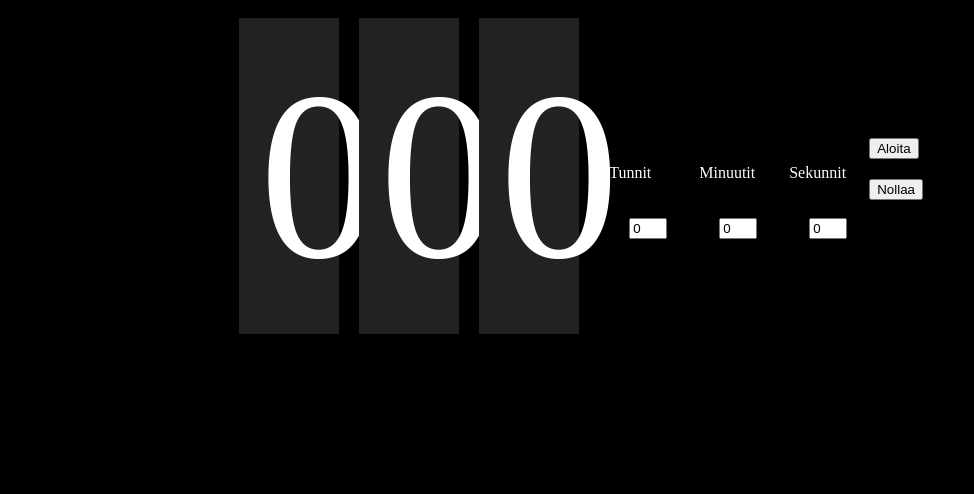
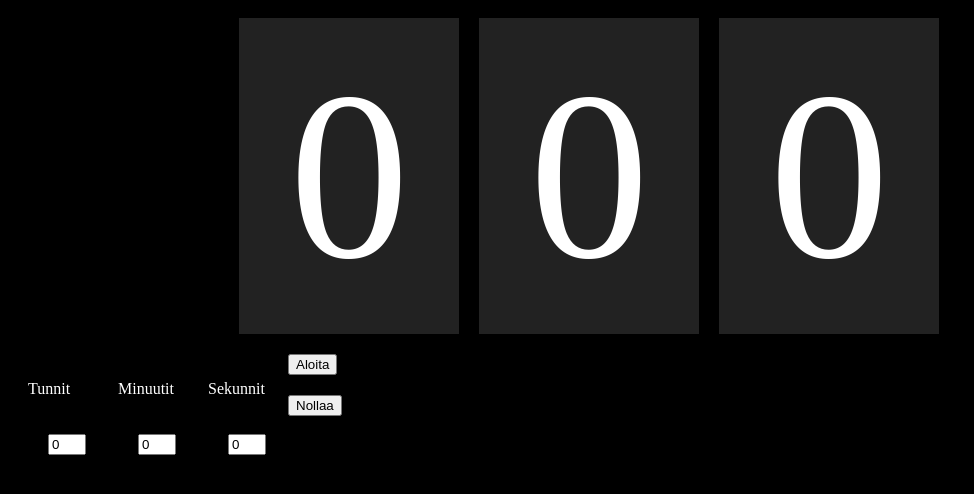
Before and after one commit to jusaarel/jusaarel.github.io, a plain HTML site: page index.html in a window 1280 px wide. Shown: the whole page, without its empty margins (0-974 px from the left). Drawn offline with Linux system fonts and the light colour scheme.

Commit message:
Update main.css

```diff
--- a/main.css
+++ b/main.css
@@ -24,7 +24,7 @@ p.timer {
   color: #fff;
   background-color: #222;
   float: left;
-  width: 60px;
+  width: 0.75em;
   margin: 10px;
   padding: 20px;
 
```
